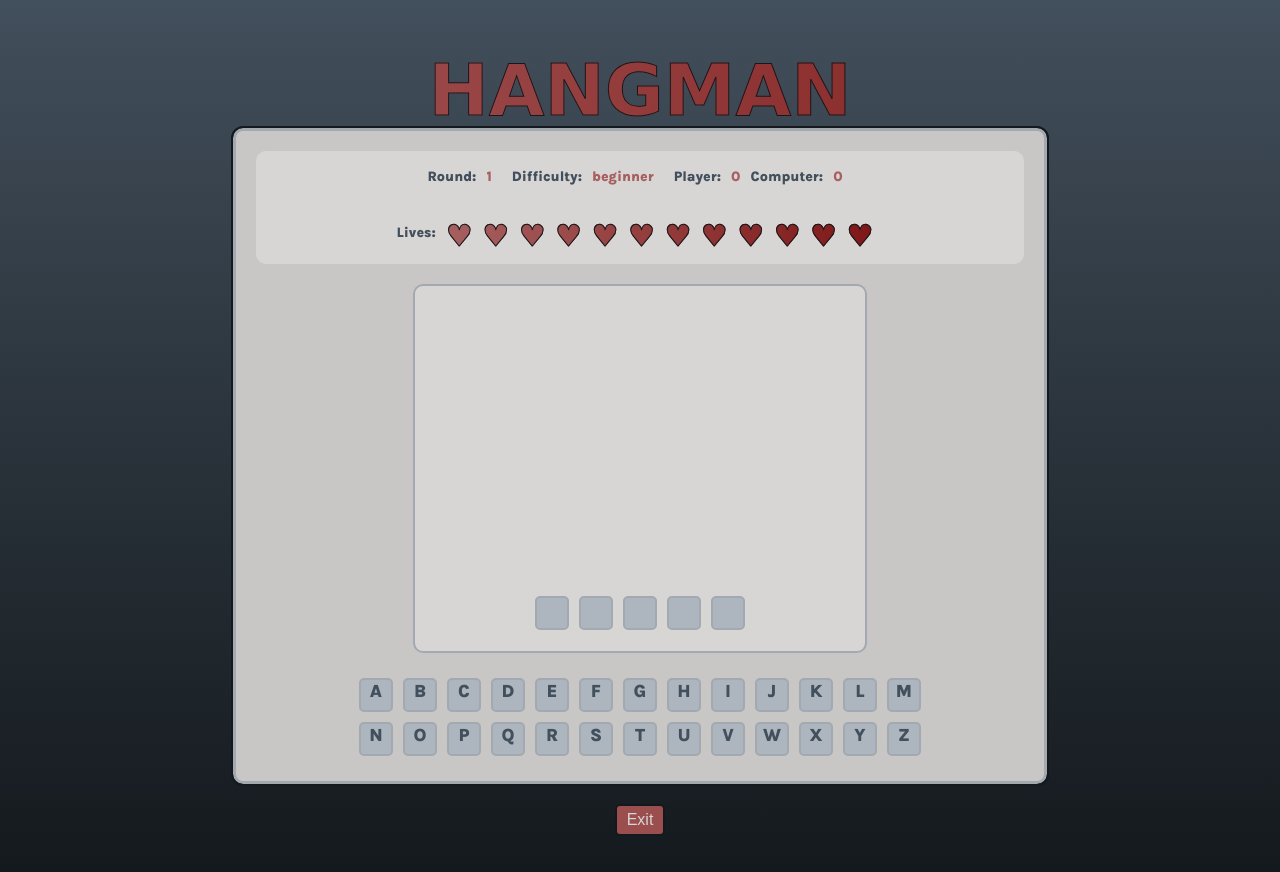
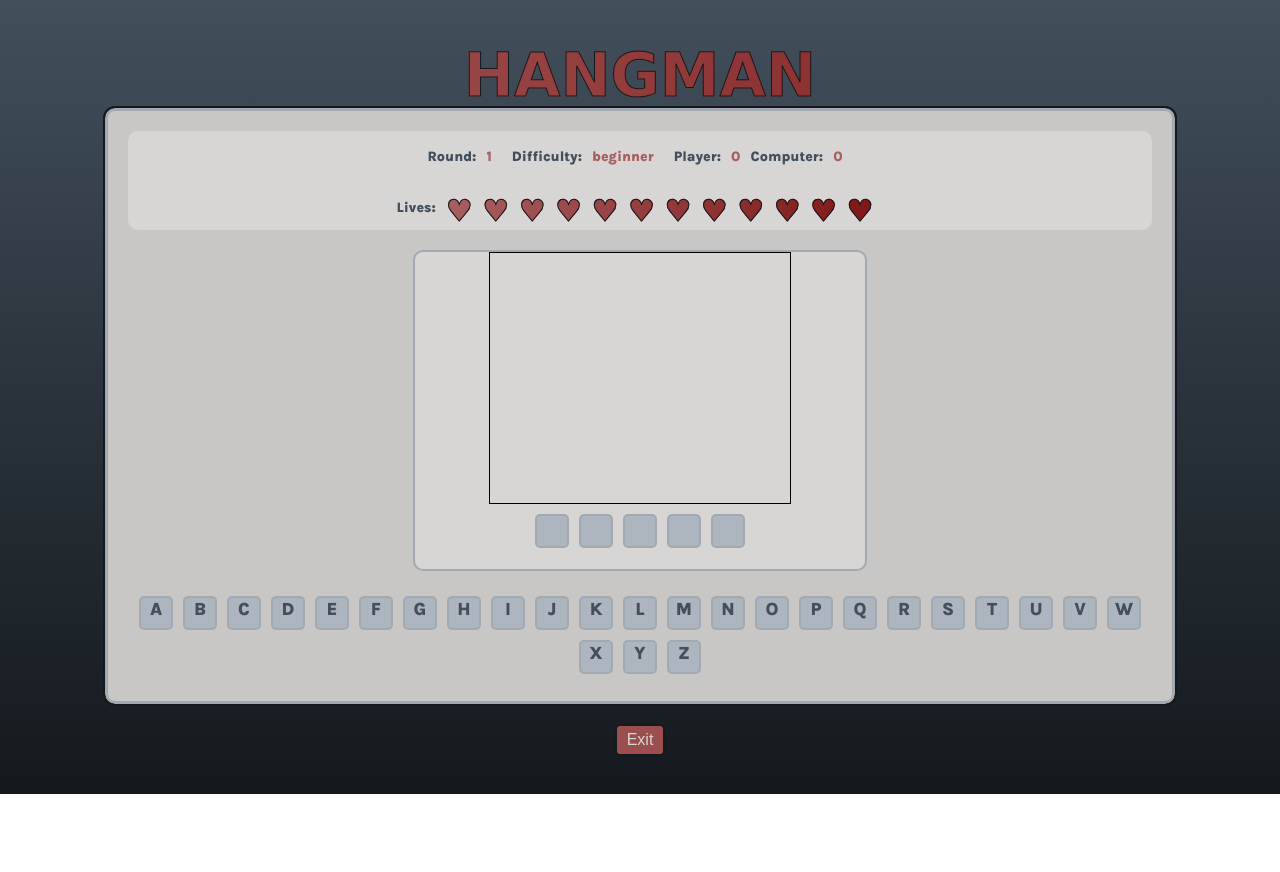
Before and after one commit to ellieeadington/sei66-project01, a plain HTML site: page game.html in a window 1280 px wide. After the commit the page ends 800 px from the top, so only its background shows below. Drawn offline with nearby package versions, Linux system fonts and the light colour scheme; a web font is replaced by a local one.

Commit message:
ellie - centered popups, fairly happy with css. Not perfect but it's okay

```diff
--- a/css/styles.css
+++ b/css/styles.css
@@ -32,7 +32,7 @@ header {
 .game {
     background-color:#c8c7c6;
     height: 600px;
-    width: 60%;
+    width: 65%;
     display: flex;
     flex-direction: column;
     align-content:flex-end;
@@ -60,12 +60,13 @@ header {
     display: flex;
     flex-direction: row;
     align-items: center;
+    justify-content: center;
     margin-left: 5%;
     font-size: 16px;
 }
 
 .lives {
-    width: 35%;
+    width: 38%;
 }
 
 .info-desc {
@@ -135,10 +136,11 @@ header {
 .popup {
     background-color: white;
     position: absolute;
-    width: 540px;
+    width: 400px;
     height: 200px;
-    margin-left: 15%;
-    margin-top: 8%;
+    left: 50%;
+    top: 50%;
+    transform: translate(-50%, -50%);
     box-shadow: 5px 10px #888888;
     border-radius: 5px;
 }
@@ -171,10 +173,17 @@ button {
     color: #d8d6d5;
 }
 
-@media (max-width: 1600px) {
+@media (max-width: 1400px) {
+
+    header {
+        height: 68px;
+        font-size: 30px;
+    }
+
 
     .game {
-        height: 80%;
+        height: 550px;
+        width: 80%;
     }
 
     .info {
@@ -186,14 +195,26 @@ button {
         display: flex;
         justify-content: center;
         width: 100%;
+        margin-top: 0;
+        padding-bottom: 10px;
     }
 
+    #hangman-drawing {
+        height: 250px;
+        width: 300px;
+        border: 1px solid black;
+    }
     .letter {
         height: 30px;
         width: 30px;
     }
 
+    .choose-letter {
+        width: 100%;
+    }
+
     .popup {
         font-size: 14px;
+        height: 20%;
     }
 }
```
